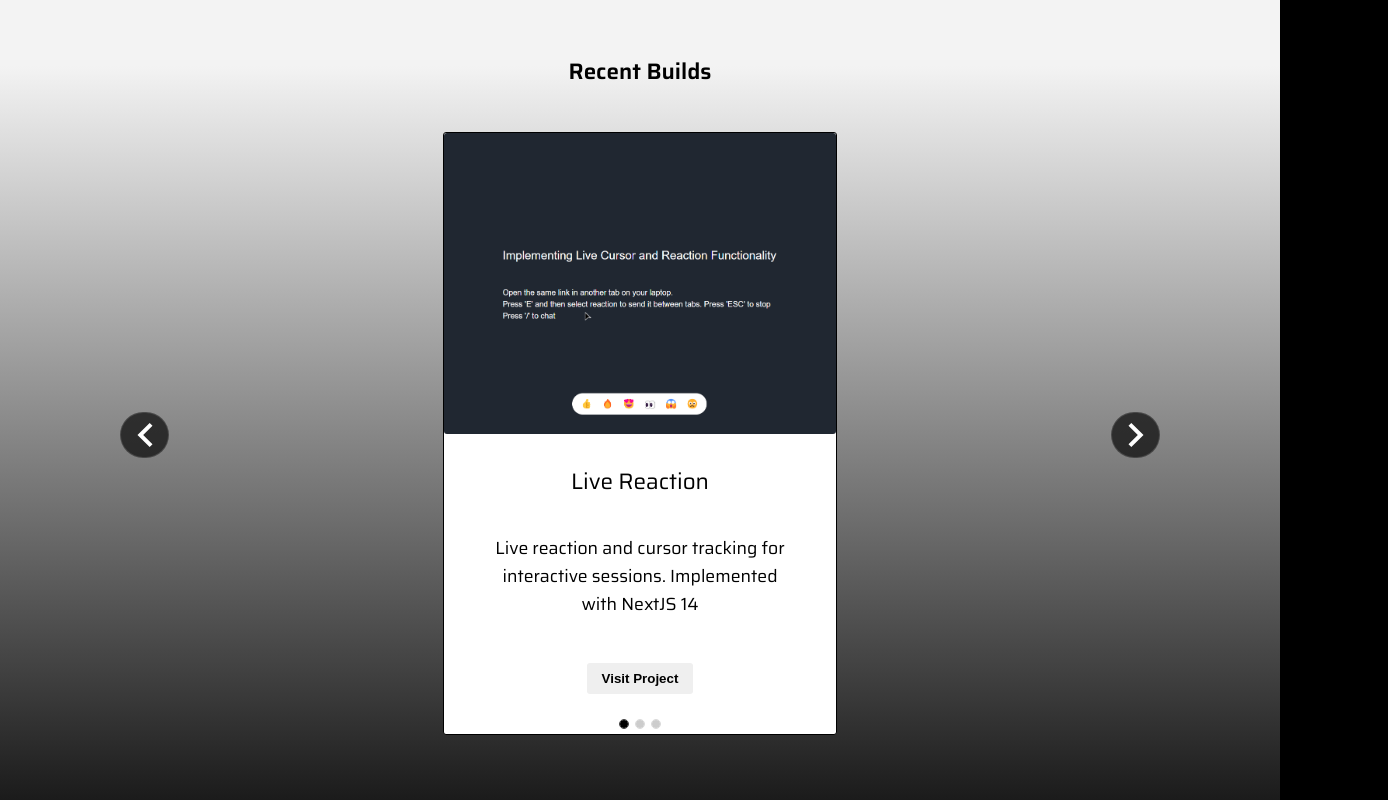
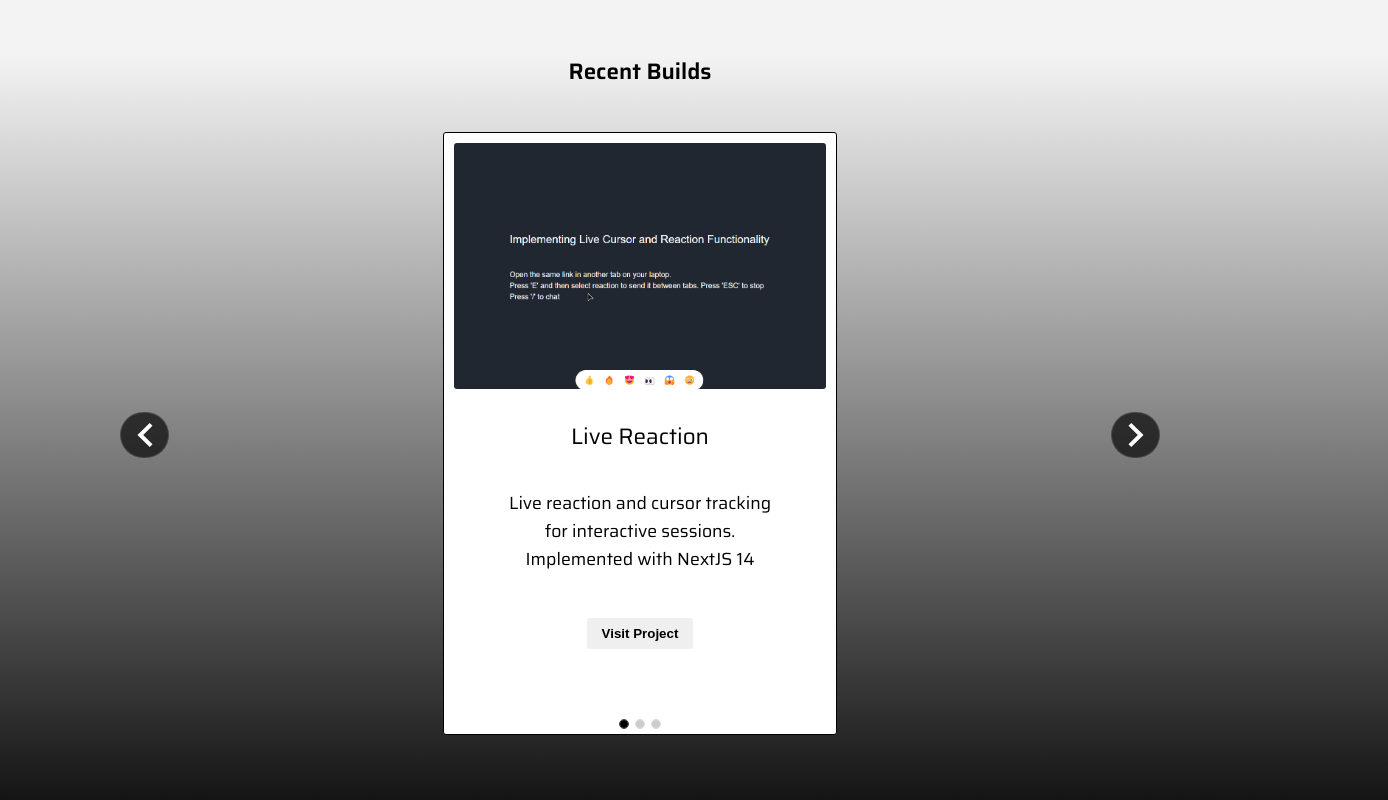
Before and after one commit to babuyaga/portfolio, a React (Create React App) app: page / in a window 1280 px wide. Shown: the part 760-1560 px from the top of the page, 1388 px wide, since content can reach past the window. Built offline with nearby package versions, Linux system fonts and the light colour scheme; a web font is replaced by a local one.

Commit message:
Fix Recentcards padding and infocard text alignment

```diff
--- a/src/components/Home.jsx
+++ b/src/components/Home.jsx
@@ -52,7 +52,7 @@ const recentProjects = [{
 },
 {
   imageClass: "portfolio",
-  projectName: "Personal Portfolio Website",
+  projectName: "Portfolio Website",
   projectDesc: "A portfolio website showcasing personal projects and skills. Built with React and NextJS",
   gitlink: "https://github.com/babuyaga/portfolio",
   projectlink: "https://portfolio-sandy-five-47.vercel.app/",
--- a/src/components/cards/InfoCard.jsx
+++ b/src/components/cards/InfoCard.jsx
@@ -3,7 +3,7 @@ import "./infocard.scss";
 import Partition from "../Partition.jsx";
 
 function InfoCard({partId,title,text}){
-return(<Partition direction="column" bgcolor="transparent"><div className="info__card"><div className="info__card_icon" id={partId}></div><span className="info__text info__title">{title}</span><span className="info__text info__content">{text}</span></div></Partition>);
+return(<Partition direction="column" partid="info_part" bgcolor="transparent"><div className="info__card"><div className="info__card_icon" id={partId}></div><span className="info__text info__title">{title}</span><span className="info__text info__content">{text}</span></div></Partition>);
 
 }
 
--- a/src/components/cards/infocard.scss
+++ b/src/components/cards/infocard.scss
@@ -12,17 +12,17 @@
   }
 }
 .info__text{
-  text-align:left;
-  font-size:1rem;
+  text-align:center;
+  font-size:0.9rem;
   width:200px;
   margin:auto;
 color:#ffffff;
 }
 
 .info__title{
-  text-align:left;
+  text-align:center;
   font-weight:bold;
-  font-size:1.2rem;
+  font-size:1rem;
   text-align: center;
 }
 
@@ -41,13 +41,20 @@ filter:invert(100);
 
 
 @media only screen and (min-width: 900px) {
+
+  #info_part{
+    max-width:fit-content;
+  }
+
+
+
   .info__card{
     display:flex;
     flex-direction:column;
     gap:20px;
     padding:30px 20px 40px 20px;
     margin-bottom:auto;
-
+width:250px;
 
     a{
       color:$drop-text-bg;
@@ -55,7 +62,7 @@ filter:invert(100);
   }
 
   .info__content{
-    font-size:1.2rem;
+    font-size:1rem;
     width:fit-content;
     text-align: center;
   }
--- a/src/components/cards/recentcard.scss
+++ b/src/components/cards/recentcard.scss
@@ -4,15 +4,15 @@
   display:flex;
   flex-direction:column;
   align-items:center;
-  justify-content: space-around;
   box-sizing: border-box;
   height:563px;
   width:324px;
-  background-color:transparent;
+  background-color:red;
   border-radius:$border-radius;
   margin:auto;
   background-color:#ffffff;
   border:1px solid #000000;
+  padding:10px;
 }
 .recent__card:hover{
   z-index:3;
@@ -20,7 +20,7 @@
 }
 .recent__card_img{
 width:100%;
-height:354px;
+max-height:246px;
 display:block;
 flex-grow:1;
 background-color:white;
--- a/src/components/home.scss
+++ b/src/components/home.scss
@@ -251,6 +251,7 @@ transition:all 1s ease-in;
 #section__10 {
   padding: 0;
   gap: 50px;
+  justify-content: space-around;
 }
 
 #section__11 {
@@ -541,6 +542,8 @@ body {
 
   #section__10 {
     gap: 30px;
+    max-width: 1536px !important;
+    padding:0 130px;
   }
 
   #section__17 {}
```
